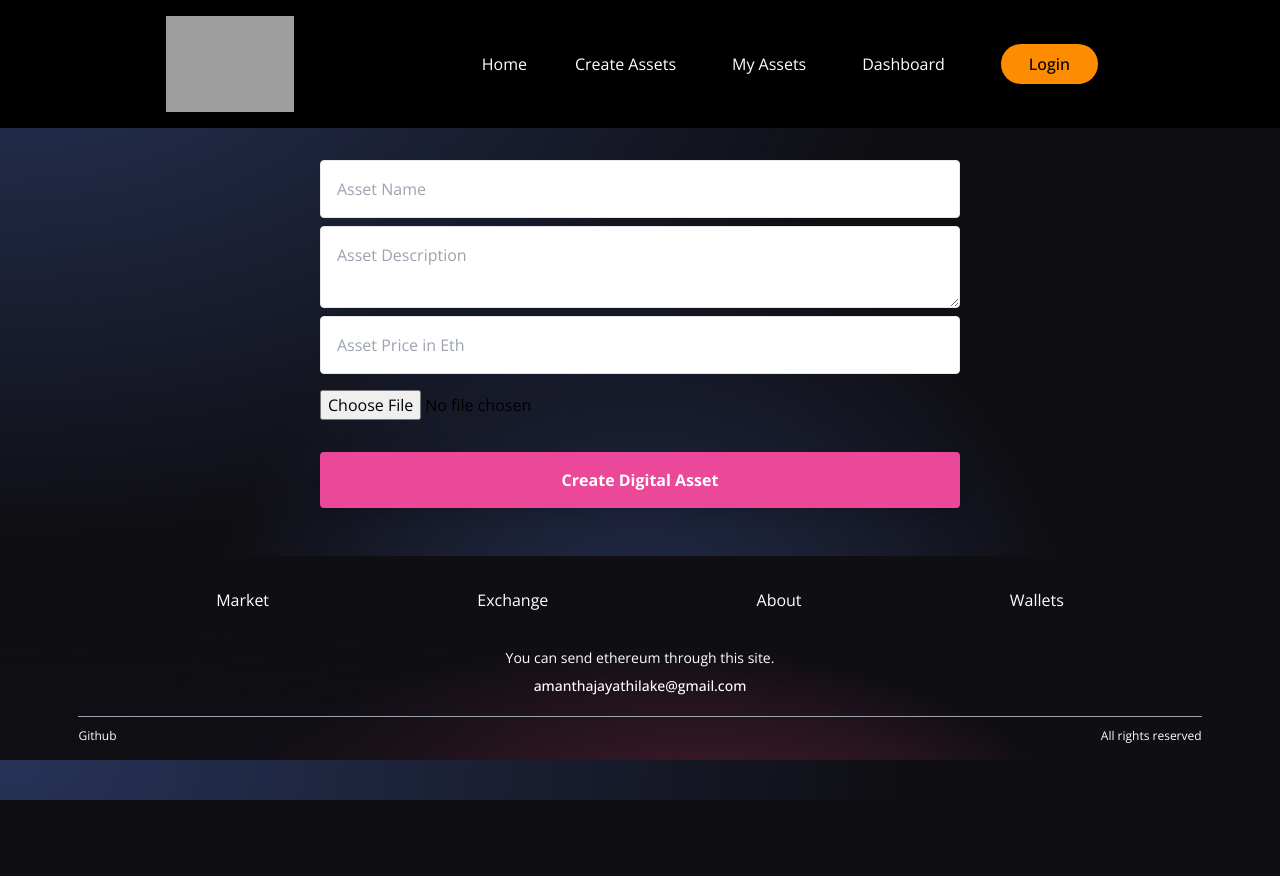
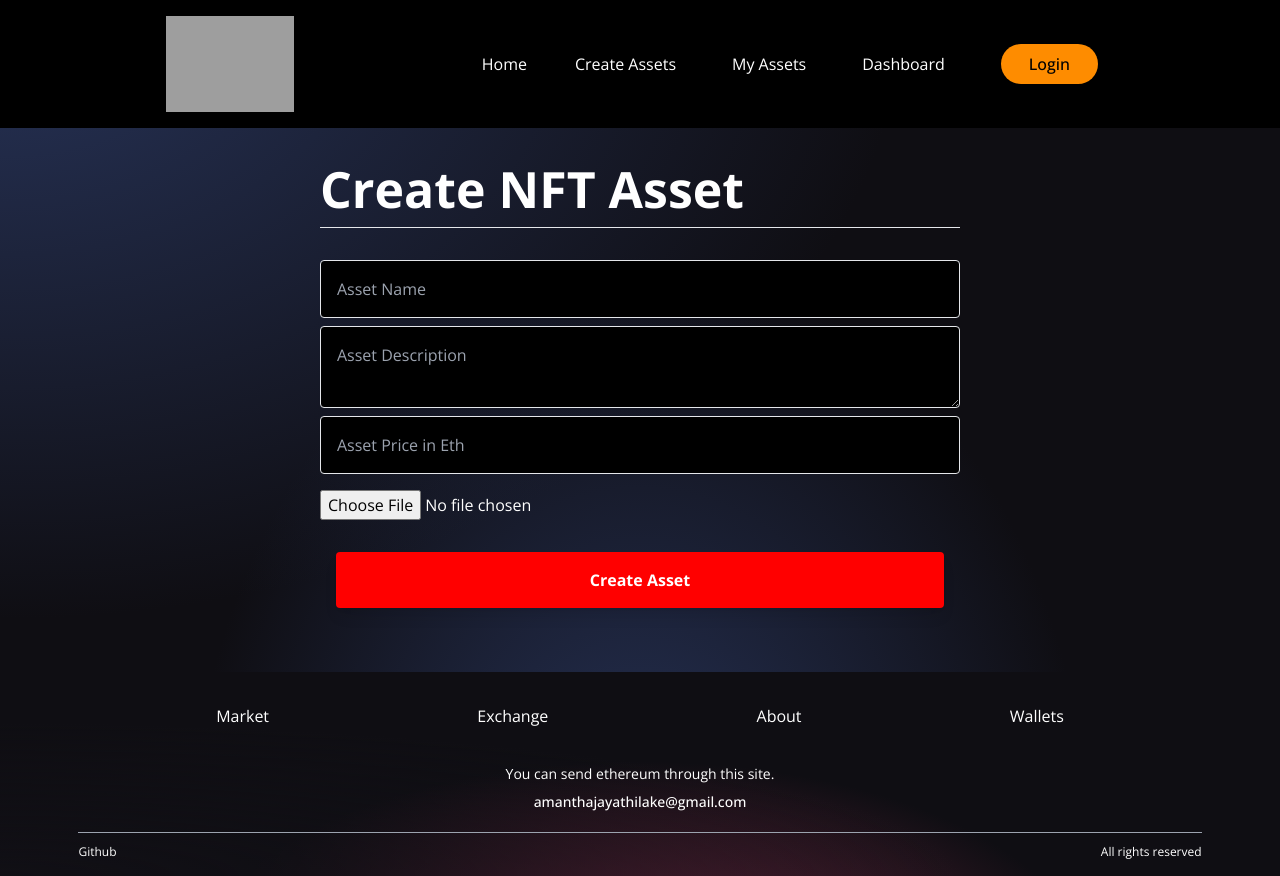
Before and after one commit to amanthajayathilake/nft-marketplace, a Next.js app: page /create-item in a window 1280 px wide. Before the commit the page ends 800 px from the top, so only its background shows below. Built offline with nearby package versions, Linux system fonts and the light colour scheme; grey boxes are pictures that could not be loaded; what ipfs-http-client would draw is missing.

Commit message:
FE changes

```diff
--- a/pages/create-item.js
+++ b/pages/create-item.js
@@ -77,19 +77,25 @@ export default function CreateItem() {
   return (
     <div className="flex justify-center">
       <div className="w-1/2 flex flex-col pb-12">
+        <br />
+        <h1 style={{ color:"white",fontSize:"50px",fontWeight:"700"}}>Create NFT Asset</h1>
+        <hr />
         <input
           placeholder="Asset Name"
           className="mt-8 border rounded p-4"
+          style={{background:"black",color:"white"}}
           onChange={e => updateFormInput({ ...formInput, name: e.target.value })}
         />
         <textarea
           placeholder="Asset Description"
           className="mt-2 border rounded p-4"
+          style={{background:"black",color:"white"}}
           onChange={e => updateFormInput({ ...formInput, description: e.target.value })}
         />
         <input
           placeholder="Asset Price in Eth"
           className="mt-2 border rounded p-4"
+          style={{background:"black",color:"white"}}
           onChange={e => updateFormInput({ ...formInput, price: e.target.value })}
         />
         <input
@@ -97,14 +103,15 @@ export default function CreateItem() {
           name="Asset"
           className="my-4"
           onChange={onChange}
+          style={{ color:"white"}}
         />
         {
           fileUrl && (
             <img className="rounded mt-4" width="350" src={fileUrl} />
           )
         }
-        <button onClick={createMarket} className="font-bold mt-4 bg-pink-500 text-white rounded p-4 shadow-lg">
-          Create Digital Asset
+        <button onClick={createMarket} className="font-bold m-4 bg-[red] text-white rounded p-4 shadow-lg" >
+          Create Asset
         </button>
       </div>
     </div>
--- a/pages/index.js
+++ b/pages/index.js
@@ -133,13 +133,13 @@ export default function Home() {
               ">
                 <div style={{height:"200px"}}><img src={nft.image} /></div>
                 <div className="p-4">
-                  <p style={{ height: '64px' }} className="text-white text-2xl font-semibold">{nft.name}</p>
+                  <p style={{ height: '64px', fontWeight:"900" }} className="text-white text-3xl font-semibold">{nft.name}</p>
                   <div style={{ height: '70px', overflow: 'hidden' }}>
                     <p className="text-white " >{nft.description}</p>
                   </div>
                 </div>
                 <div className="p-4 bg-[#3A3B3C]">
-                  <p className="text-2xl mb-4 font-bold text-white">ETH {nft.price}</p>
+                  <p className="text-2xl mb-4 font-bold text-white">ETH - {nft.price}</p><hr/><br/>
                   {/* <SiEthereum fontSize={21} color="#fff" style={{marginTop:"-27px", marginLeft:"130px"}}/> */}
                   <button className="w-full bg-[red] text-white font-bold py-2 px-12 rounded-xl" onClick={() => buyNft(nft)}>Buy NFT</button>
                 </div>
--- a/pages/my-assets.js
+++ b/pages/my-assets.js
@@ -45,7 +45,7 @@ export default function MyAssets() {
     setNfts(items)
     setLoadingState('loaded')
   }
-  if (loadingState === 'loaded' && !nfts.length) return (<h1 className="py-10 px-20 text-3xl">No assets owned</h1>)
+  if (loadingState === 'loaded' && !nfts.length) return (<h1 className="py-10 px-20 text-3xl" style={{color:"white"}}>No assets owned</h1>)
   return (
     <div className="flex justify-center">
       <div className="p-4">
```
Lines whose indentation alone changed are shown as unchanged.
